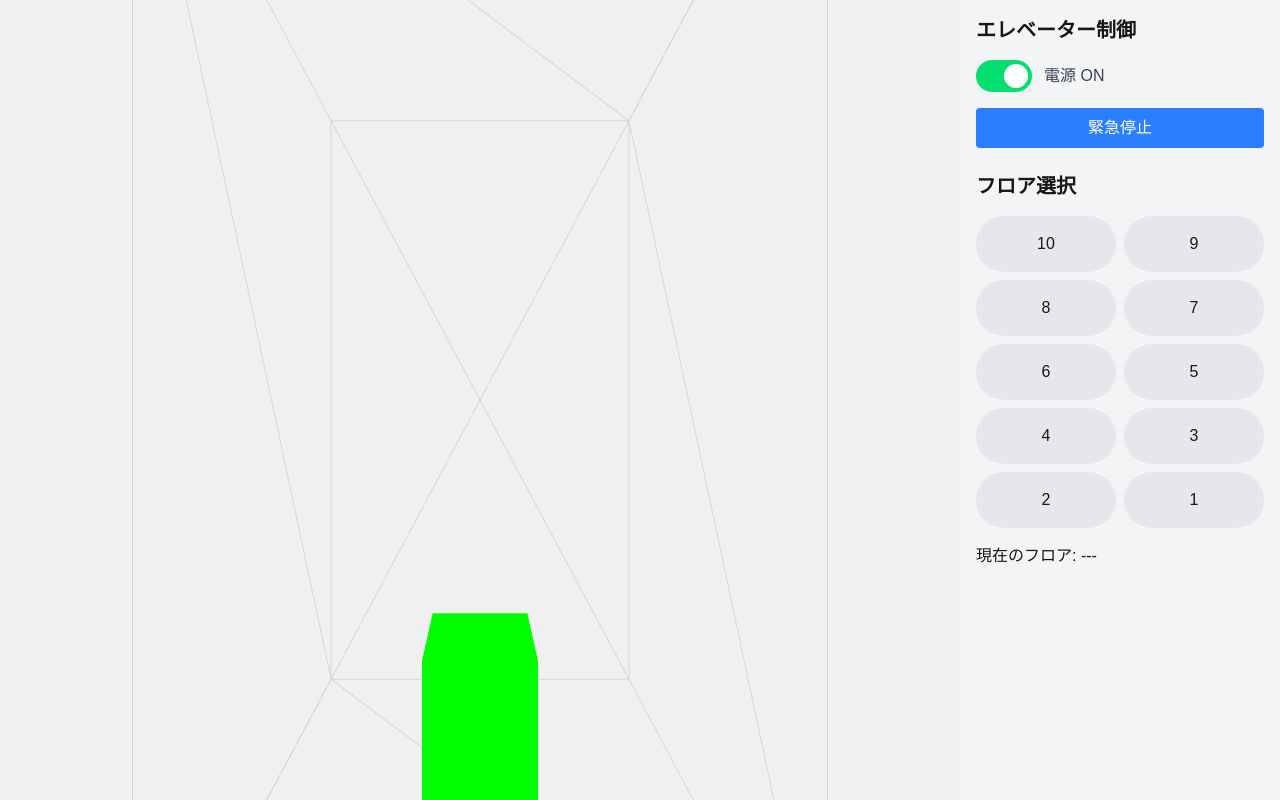
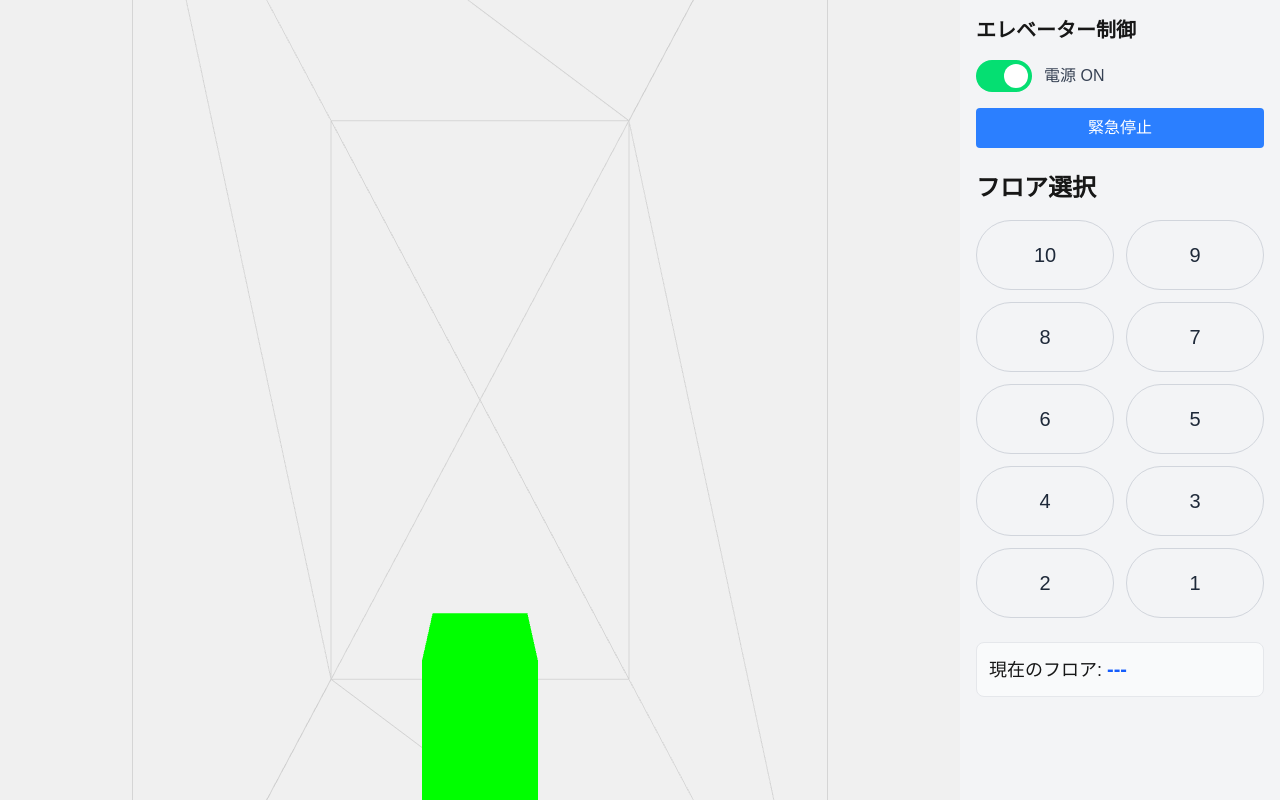
Before and after one commit to yuyakinjo/elevator-simulation, a Next.js app: page / in a window 1280 px wide. Built offline with nearby package versions, Linux system fonts and the light colour scheme.

Commit message:
improve: enhance UI and clarify type usage
Refines floor selection UI with improved styling and transitions.
Clarifies type definition for window function to enhance code readability.

```diff
--- a/app/components/floor-selector.tsx
+++ b/app/components/floor-selector.tsx
@@ -8,30 +8,32 @@ export default function FloorSelector() {
 
   const handleFloorSelect = (floor: number) => {
     setSelectedFloor(floor);
-    (window as any).moveElevator(floor * 3 - 6); // フロアに応じたエレベーターのY座標を計算
+    (
+      window as typeof window & { moveElevator: (floor: number) => void }
+    ).moveElevator(floor * 3 - 6); // フロアに応じたエレベーターのY座標を計算
   };
 
   return (
     <div>
-      <h2 className="text-xl font-bold mb-4">フロア選択</h2>
-      <div className="grid grid-cols-2 gap-2">
+      <h2 className="text-2xl font-bold mb-4">フロア選択</h2>
+      <div className="grid grid-cols-2 gap-3">
         {floors.map((floor) => (
           <button
             key={floor}
             type="button"
-            className={`p-4 rounded-full ${
+            className={`p-5 rounded-full ${
               selectedFloor === floor
-                ? "bg-blue-500 text-white"
-                : "bg-gray-200 hover:bg-gray-300"
-            }`}
+                ? "bg-blue-600 text-white font-bold shadow-md"
+                : "bg-gray-100 text-gray-800 font-medium hover:bg-gray-200 border border-gray-300"
+            } text-xl transition-all duration-200`}
             onClick={() => handleFloorSelect(floor)}
           >
             {floor}
           </button>
         ))}
       </div>
-      <div className="mt-4">
-        <p>現在のフロア: {selectedFloor || "---"}</p>
+      <div className="mt-6 bg-gray-50 p-3 rounded-lg border border-gray-200">
+        <p className="text-lg font-medium">現在のフロア: <span className="text-xl font-bold text-blue-600">{selectedFloor || "---"}</span></p>
       </div>
     </div>
   );
--- a/app/components/three-viewer.tsx
+++ b/app/components/three-viewer.tsx
@@ -76,7 +76,9 @@ export default function ThreeViewer() {
     animate();
 
     // グローバル関数としてエクスポート（後でUIと連携）
-    (window as any).moveElevator = moveElevator;
+    (
+      window as typeof window & { moveElevator: (floor: number) => void }
+    ).moveElevator = moveElevator;
 
     // リサイズ対応
     const handleResize = () => {
```
Also changed, not shown: 1 other file (tests, documents, lock files or other folders).
